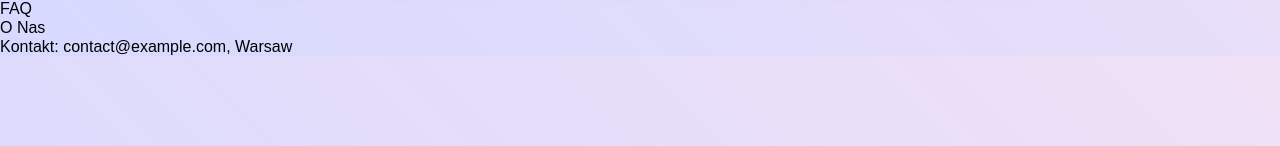
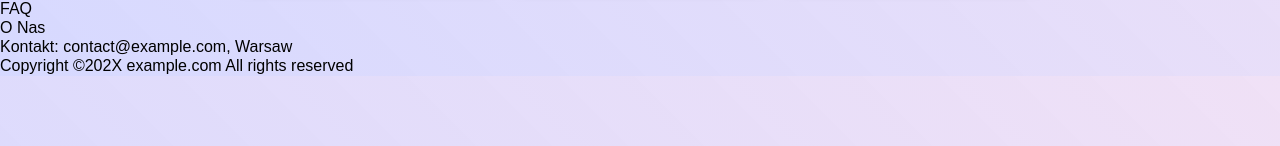
Before and after one commit to patryk-frejek/Reacts, a React (Create React App) app: page / in a window 1280 px wide. Shown: the part 542-688 px from the top of the page. Built offline with nearby package versions, Linux system fonts and the light colour scheme.

Commit message:
nesting tested in footer<->Copyright

```diff
--- /dev/null
+++ b/src/components/Test/Test.js
@@ -0,0 +1,20 @@
+import React from 'react';
+import './test.css'
+
+class Test extends React.Component {
+    constructor(){
+        super();
+        this.state = "link1";
+    }
+    render(){
+        return(
+            <div>
+                <p> {this.link}</p>
+            </div>
+
+
+        );
+    };
+
+}
+export default Test;
--- /dev/null
+++ b/src/components/copyright/Copyright.js
@@ -0,0 +1,16 @@
+import React from "react";
+import "./copyright.css";
+
+class Copyright extends React.Component {
+	render() {
+		return (
+			<div>
+				<span>
+					Copyright &copy;
+					{this.props.year} example.com All rights reserved{" "}
+				</span>
+			</div>
+		);
+	}
+}
+export default Copyright;
--- a/src/components/footer/Footer.js
+++ b/src/components/footer/Footer.js
@@ -1,5 +1,6 @@
 import React from "react";
 import "./footer.css";
+import Copyright from "../copyright/Copyright";
 
 function Footer(props) {
 	return (
@@ -12,7 +13,9 @@ function Footer(props) {
 					<li>
 					Kontakt: {props.companyData.email}, {props.companyData.city}
 					</li>
+
 				</ul>
+				<Copyright  year="202X"/>
 			</footer>
 		</div>
 	);
--- a/src/index.js
+++ b/src/index.js
@@ -5,6 +5,7 @@ import App from "./App";
 import Footer from "./components/footer/Footer";
 import Heading from "./components/heading/Heading";
 import Gallery from "./components/gallery/Gallery";
+import Test from "./components/Test/Test";
 import reportWebVitals from "./reportWebVitals";
 const companyData = {
 	email: "contact@example.com",
@@ -20,6 +21,7 @@ root.render(
 			subTitle="prosimy jednak stąd wyjść."
 		/>
 		<Gallery />
+		<Test />
 		<Footer companyData={companyData} contactEmail="admin@example.com" />
 	</React.StrictMode>
 );
```
Also changed, not shown: src/components/Test/test.css (added), src/components/copyright/copyright.css (added), 1 other file (tests, documents, lock files or other folders).
